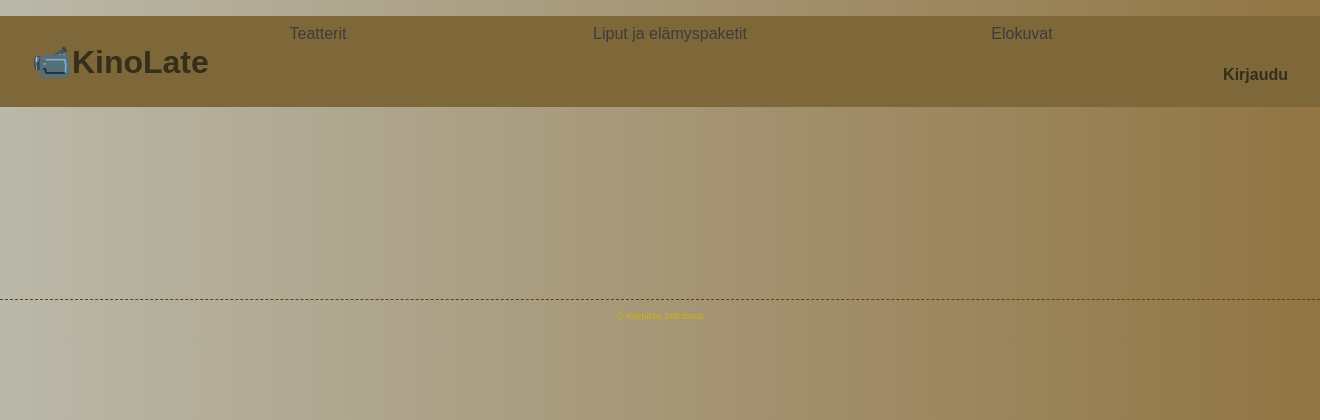
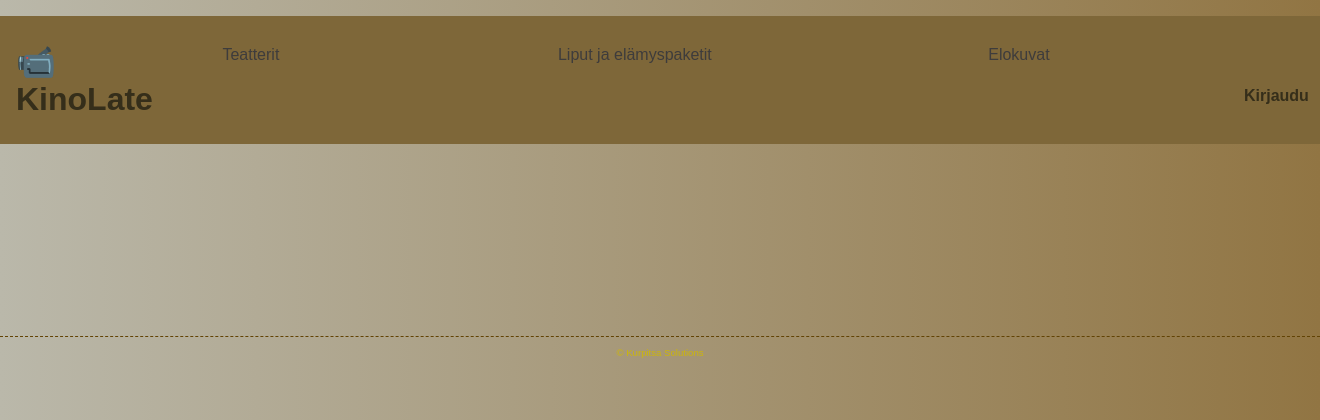
Before and after one commit to LottaSaarinen/kinolate, a PHP site: template src/view/template.php in a window 1320 px wide. Shown: the top 420 px of the page. Run offline with PHP 8.4, Linux system fonts and the light colour scheme; the template is opened without the code that fills it, so the values that code supplies are empty; some libraries are stand-ins or nearby versions.

Commit message:
tuotu kinoseposta filejä

```diff
--- a/public/styles/styles.css
+++ b/public/styles/styles.css
@@ -24,13 +24,13 @@ header {
   flex-direction: row;
   justify-content: space-between;
   align-items: center;
-  padding-right: 2em;
-  padding-left: 2em;
+  padding-right: 1em;
+  padding-left: 1em;
   margin-bottom: 10em;
 }
 
 header h1 {
-  display: grid;
+
   font-size: 1rem;
   color:black;
   text-align: right;
@@ -49,9 +49,10 @@ header h2 {
 
  header p2 {
   display: grid;
-  grid-template-columns: 11em 0em 0em 11em;
+  grid-template-columns: 12em 0em 0em 12em;
   color: grey;
   font-size: 1rem;
+  margin-right:20;
 }
 
 img{
@@ -63,6 +64,7 @@ p1{
   margin-right: 55rem;
   font-size: 70%;
   color: rgb(90, 86, 74);
+
 }
 
 p{
@@ -71,34 +73,28 @@ p{
     align-items: center;
     text-align: center;
 }
-
 a {
     color: rgb(53, 46, 26);
-
 }
 a:hover {
-
     color: #873131
 }
-
 
 ul {
   font-size: 50%;
   list-style-type: none;
-  margin: 11,0,0,15em;
+  margin: 11,0,0,20em;
   padding: 2px;
   overflow: hidden;
   background-color:none;
   display: flex;
   justify-content: space-around;
   flex-direction: row;
-  margin-top: -0.7rem;
+  margin-top: -0.4rem;
   text-align: center;
   align-items: center;
   max-width: auto;
 }
-
-
 
 li a, .dropbtn {
   display: inline-block;
@@ -106,7 +102,6 @@ li a, .dropbtn {
   text-align: center;
   padding: 8px 10px;
   text-decoration: none;
-
 }
 
 .dropdown-content {
@@ -118,7 +113,6 @@ li a, .dropbtn {
   align-items: center;
   max-width: auto;
 }
-
 .dropdown-content a {
   color:none;
   padding: 18px 10px;
--- a/src/view/template.php
+++ b/src/view/template.php
@@ -9,12 +9,11 @@
   <body>
     <header>
        <h2><a href="<?=BASEURL?>">📹KinoLate</a></h2>
-
        <div class="profile">
         <?php
         include 'yla.php';
           if (isset($_SESSION['user'])) {
-            echo "<div>$_SESSION[user]</div>";
+            echo "<h1><div>$_SESSION[user]</div></h1>";
             echo "<h1><div><a href='logout'>Kirjaudu ulos</a></div></h1>";
             if (isset($_SESSION['admin']) && $_SESSION['admin']) {
               echo "<h1><div><a href='admin'>Ylläpitosivut</a></div></h1>";
```
Also changed, not shown: src/view/elämyslomake.php (renamed from src/view/elamyslomake.php), src/view/index.php (renamed from src/view/etusivu.php).
